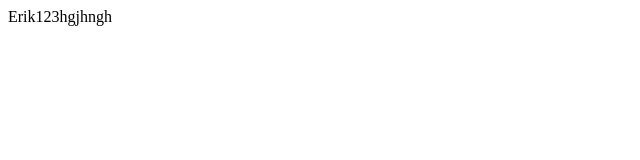
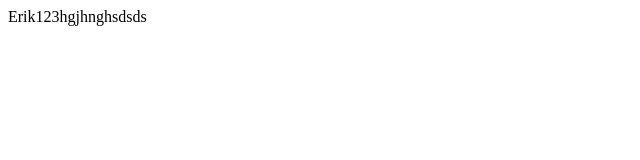
Before and after one commit to aero-dnk/erik-1, a plain HTML site: page index.html in a window 1280 px wide. Shown: the full height of the page, 0-640 px from the left. Drawn offline with Linux system fonts and the light colour scheme.

Commit message:
sadsad
Signed-off-by: Erik <aerodnk@gmail.com>

```diff
--- a/index.html
+++ b/index.html
@@ -6,7 +6,7 @@
     <title>Erik</title>
 </head>
 <body>
-    Erik123hgjhngh
+    Erik123hgjhnghsdsds
 
 </body>
 </html>
```
